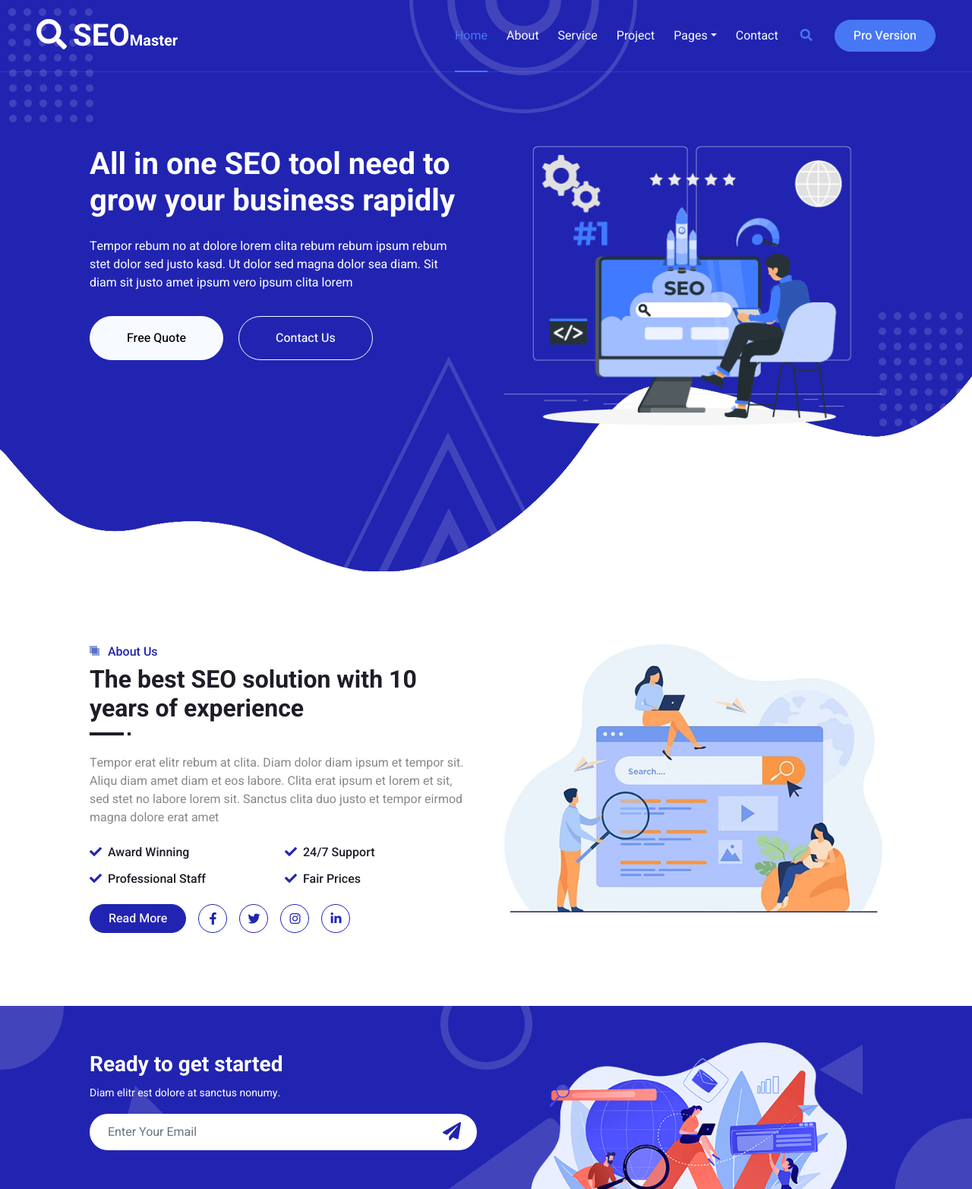
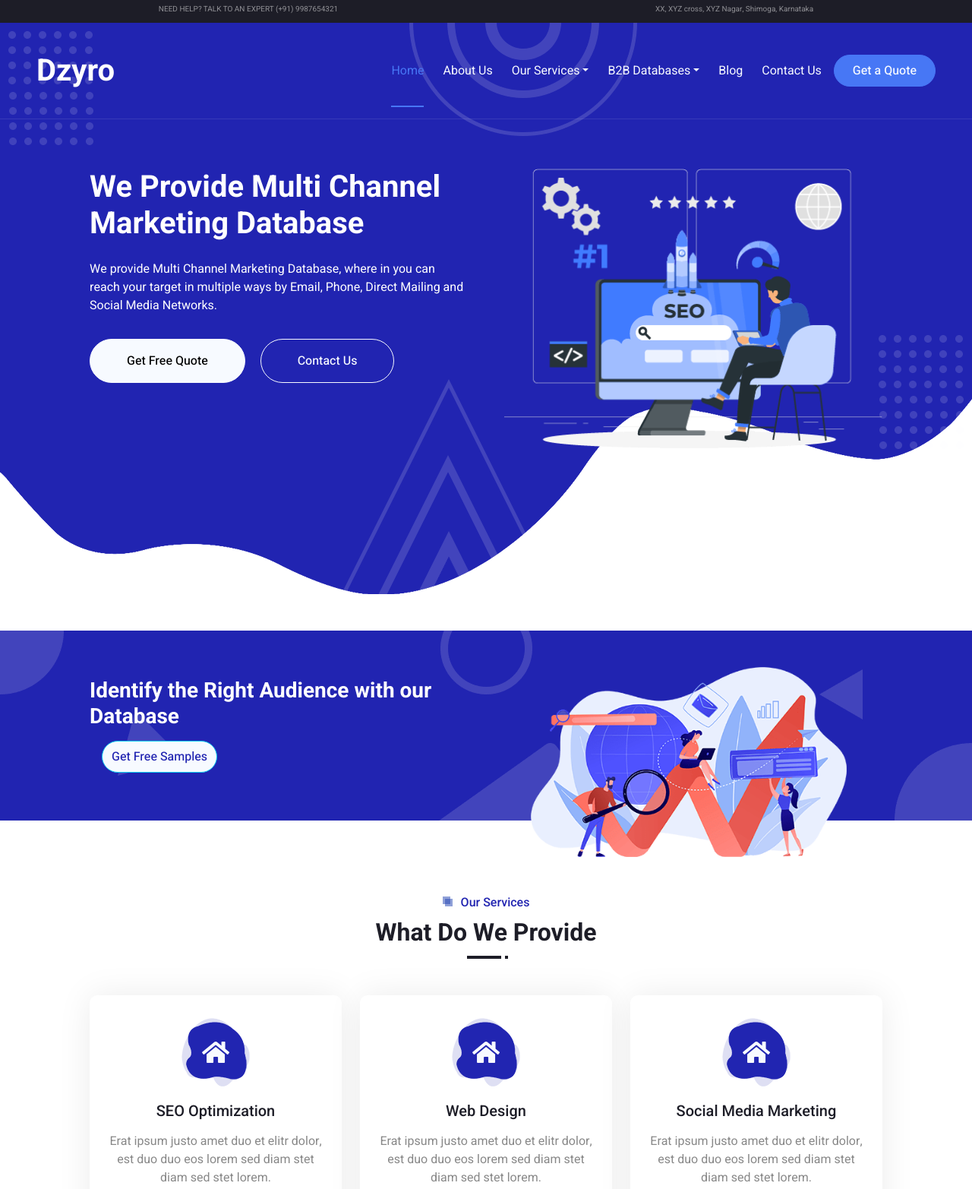
Before and after one commit to mohammedzainkhazi/static-dzyro, a plain HTML site: page index.html in a window 1280 px wide. Shown: the top 1565 px of the page at 76% size. Drawn offline with nearby package versions, Linux system fonts and the light colour scheme.

Commit message:
Modified Home Page to 80%

```diff
--- a/READ-ME.txt
+++ b/READ-ME.txt
@@ -1,4 +1,4 @@
-  =>  Template Name    : SEO Master - SEO Agency Website Template
+  =>  Template Name    : Dzyro - SEO Agency Website Template
 
   =>  Template Link    : https://htmlcodex.com/seo-agency-website-template
 
--- a/index.html
+++ b/index.html
@@ -3,7 +3,7 @@
 
 <head>
     <meta charset="utf-8">
-    <title>SEO Master - SEO Agency Website Template</title>
+    <title>Dzyro | Home</title>
     <meta content="width=device-width, initial-scale=1.0" name="viewport">
     <meta content="" name="keywords">
     <meta content="" name="description">
@@ -42,12 +42,17 @@
         </div>
         <!-- Spinner End -->
 
+        <!-- Help Address -->
+        <div class="bg-dark d-flex align-items-center text-center justify-content-around text-white-50" style="padding-top:10px;height:30px;font-size: 10px;">
+            <p>NEED HELP? TALK TO AN EXPERT (+91) 9987654321</p>
+            <p>XX, XYZ cross, XYZ Nagar, Shimoga, Karnataka</p>
+        </div>
 
         <!-- Navbar & Hero Start -->
         <div class="container-xxl position-relative p-0">
-            <nav class="navbar navbar-expand-lg navbar-light px-4 px-lg-5 py-3 py-lg-0">
+            <nav class="navbar navbar-expand-lg navbar-light px-4 px-lg-5 py-5 py-lg-3">
                 <a href="" class="navbar-brand p-0">
-                    <h1 class="m-0"><i class="fa fa-search me-2"></i>SEO<span class="fs-5">Master</span></h1>
+                    <h1 class="m-0">Dzyro</h1>
                     <!-- <img src="img/logo.png" alt="Logo"> -->
                 </a>
                 <button class="navbar-toggler" type="button" data-bs-toggle="collapse" data-bs-target="#navbarCollapse">
@@ -56,21 +61,27 @@
                 <div class="collapse navbar-collapse" id="navbarCollapse">
                     <div class="navbar-nav ms-auto py-0">
                         <a href="index.html" class="nav-item nav-link active">Home</a>
-                        <a href="about.html" class="nav-item nav-link">About</a>
-                        <a href="service.html" class="nav-item nav-link">Service</a>
-                        <a href="project.html" class="nav-item nav-link">Project</a>
+                        <a href="about.html" class="nav-item nav-link">About Us</a>
                         <div class="nav-item dropdown">
-                            <a href="#" class="nav-link dropdown-toggle" data-bs-toggle="dropdown">Pages</a>
+                            <a href="#" class="nav-link dropdown-toggle" data-bs-toggle="dropdown">Our Services</a>
                             <div class="dropdown-menu m-0">
                                 <a href="team.html" class="dropdown-item">Our Team</a>
                                 <a href="testimonial.html" class="dropdown-item">Testimonial</a>
                                 <a href="404.html" class="dropdown-item">404 Page</a>
                             </div>
                         </div>
-                        <a href="contact.html" class="nav-item nav-link">Contact</a>
+                        <div class="nav-item dropdown">
+                            <a href="#" class="nav-link dropdown-toggle" data-bs-toggle="dropdown">B2B Databases</a>
+                            <div class="dropdown-menu m-0">
+                                <a href="team.html" class="dropdown-item">Our Team</a>
+                                <a href="testimonial.html" class="dropdown-item">Testimonial</a>
+                                <a href="404.html" class="dropdown-item">404 Page</a>
+                            </div>
+                        </div>
+                        <a href="project.html" class="nav-item nav-link">Blog</a>
+                        <a href="contact.html" class="nav-item nav-link">Contact Us</a>
                     </div>
-                    <butaton type="button" class="btn text-secondary ms-3" data-bs-toggle="modal" data-bs-target="#searchModal"><i class="fa fa-search"></i></butaton>
-                    <a href="https://htmlcodex.com/startup-company-website-template" class="btn btn-secondary text-light rounded-pill py-2 px-4 ms-3">Pro Version</a>
+                    <a href="https://dzyro.com" class="btn btn-secondary text-light rounded-pill py-2 px-4 ms-3">Get a Quote</a>
                 </div>
             </nav>
 
@@ -78,9 +89,9 @@
                 <div class="container my-5 py-5 px-lg-5">
                     <div class="row g-5 py-5">
                         <div class="col-lg-6 text-center text-lg-start">
-                            <h1 class="text-white mb-4 animated zoomIn">All in one SEO tool need to grow your business rapidly</h1>
-                            <p class="text-white pb-3 animated zoomIn">Tempor rebum no at dolore lorem clita rebum rebum ipsum rebum stet dolor sed justo kasd. Ut dolor sed magna dolor sea diam. Sit diam sit justo amet ipsum vero ipsum clita lorem</p>
-                            <a href="" class="btn btn-light py-sm-3 px-sm-5 rounded-pill me-3 animated slideInLeft">Free Quote</a>
+                            <h1 class="text-white mb-4 animated zoomIn">We Provide Multi Channel Marketing Database</h1>
+                            <p class="text-white pb-3 animated zoomIn">We provide Multi Channel Marketing Database, where in you can reach your target in multiple ways by Email, Phone, Direct Mailing and Social Media Networks.</p>
+                            <a href="" class="btn btn-light py-sm-3 px-sm-5 rounded-pill me-3 animated slideInLeft">Get Free Quote</a>
                             <a href="" class="btn btn-outline-light py-sm-3 px-sm-5 rounded-pill animated slideInRight">Contact Us</a>
                         </div>
                         <div class="col-lg-6 text-center text-lg-start">
@@ -112,53 +123,14 @@
         <!-- Full Screen Search End -->
 
 
-        <!-- About Start -->
-        <div class="container-xxl py-5">
-            <div class="container px-lg-5">
-                <div class="row g-5">
-                    <div class="col-lg-6 wow fadeInUp" data-wow-delay="0.1s">
-                        <div class="section-title position-relative mb-4 pb-2">
-                            <h6 class="position-relative text-primary ps-4">About Us</h6>
-                            <h2 class="mt-2">The best SEO solution with 10 years of experience</h2>
-                        </div>
-                        <p class="mb-4">Tempor erat elitr rebum at clita. Diam dolor diam ipsum et tempor sit. Aliqu diam amet diam et eos labore. Clita erat ipsum et lorem et sit, sed stet no labore lorem sit. Sanctus clita duo justo et tempor eirmod magna dolore erat amet</p>
-                        <div class="row g-3">
-                            <div class="col-sm-6">
-                                <h6 class="mb-3"><i class="fa fa-check text-primary me-2"></i>Award Winning</h6>
-                                <h6 class="mb-0"><i class="fa fa-check text-primary me-2"></i>Professional Staff</h6>
-                            </div>
-                            <div class="col-sm-6">
-                                <h6 class="mb-3"><i class="fa fa-check text-primary me-2"></i>24/7 Support</h6>
-                                <h6 class="mb-0"><i class="fa fa-check text-primary me-2"></i>Fair Prices</h6>
-                            </div>
-                        </div>
-                        <div class="d-flex align-items-center mt-4">
-                            <a class="btn btn-primary rounded-pill px-4 me-3" href="">Read More</a>
-                            <a class="btn btn-outline-primary btn-square me-3" href=""><i class="fab fa-facebook-f"></i></a>
-                            <a class="btn btn-outline-primary btn-square me-3" href=""><i class="fab fa-twitter"></i></a>
-                            <a class="btn btn-outline-primary btn-square me-3" href=""><i class="fab fa-instagram"></i></a>
-                            <a class="btn btn-outline-primary btn-square" href=""><i class="fab fa-linkedin-in"></i></a>
-                        </div>
-                    </div>
-                    <div class="col-lg-6">
-                        <img class="img-fluid wow zoomIn" data-wow-delay="0.5s" src="img/about.jpg">
-                    </div>
-                </div>
-            </div>
-        </div>
-        <!-- About End -->
-
-
         <!-- Newsletter Start -->
         <div class="container-xxl bg-primary newsletter my-5 wow fadeInUp" data-wow-delay="0.1s">
             <div class="container px-lg-5">
                 <div class="row align-items-center" style="height: 250px;">
                     <div class="col-12 col-md-6">
-                        <h3 class="text-white">Ready to get started</h3>
-                        <small class="text-white">Diam elitr est dolore at sanctus nonumy.</small>
+                        <h3 class="text-white">Identify the Right Audience with our Database</h3>
                         <div class="position-relative w-100 mt-3">
-                            <input class="form-control border-0 rounded-pill w-100 ps-4 pe-5" type="text" placeholder="Enter Your Email" style="height: 48px;">
-                            <button type="button" class="btn shadow-none position-absolute top-0 end-0 mt-1 me-2"><i class="fa fa-paper-plane text-primary fs-4"></i></button>
+                            <button class="btn btn-light btn-outline-info text-primary rounded-pill py-2 ms-3 m-0">Get Free Samples</button>
                         </div>
                     </div>
                     <div class="col-md-6 text-center mb-n5 d-none d-md-block">
@@ -175,7 +147,7 @@
             <div class="container px-lg-5">
                 <div class="section-title position-relative text-center mb-5 pb-2 wow fadeInUp" data-wow-delay="0.1s">
                     <h6 class="position-relative d-inline text-primary ps-4">Our Services</h6>
-                    <h2 class="mt-2">What Solutions We Provide</h2>
+                    <h2 class="mt-2">What Do We Provide</h2>
                 </div>
                 <div class="row g-4">
                     <div class="col-lg-4 col-md-6 wow zoomIn" data-wow-delay="0.1s">
@@ -213,7 +185,7 @@
                             <div class="service-icon flex-shrink-0">
                                 <i class="fa fa-home fa-2x"></i>
                             </div>
-                            <h5 class="mb-3">Email Marketing</h5>
+                            <h5 class="mb-3">Industry Based Database</h5>
                             <p>Erat ipsum justo amet duo et elitr dolor, est duo duo eos lorem sed diam stet diam sed stet lorem.</p>
                             <a class="btn px-3 mt-auto mx-auto" href="">Read More</a>
                         </div>
@@ -223,7 +195,7 @@
                             <div class="service-icon flex-shrink-0">
                                 <i class="fa fa-home fa-2x"></i>
                             </div>
-                            <h5 class="mb-3">PPC Advertising</h5>
+                            <h5 class="mb-3">List of Technology Users</h5>
                             <p>Erat ipsum justo amet duo et elitr dolor, est duo duo eos lorem sed diam stet diam sed stet lorem.</p>
                             <a class="btn px-3 mt-auto mx-auto" href="">Read More</a>
                         </div>
@@ -233,7 +205,7 @@
                             <div class="service-icon flex-shrink-0">
                                 <i class="fa fa-home fa-2x"></i>
                             </div>
-                            <h5 class="mb-3">App Development</h5>
+                            <h5 class="mb-3">Data Appending and Cleansing</h5>
                             <p>Erat ipsum justo amet duo et elitr dolor, est duo duo eos lorem sed diam stet diam sed stet lorem.</p>
                             <a class="btn px-3 mt-auto mx-auto" href="">Read More</a>
                         </div>
```
Also changed, not shown: 404.html (+3 -4 lines), about.html (+16 -9 lines), contact.html (+15 -9 lines), project.html (+16 -9 lines), service.html (+3 -4 lines), team.html (+3 -4 lines), testimonial.html (+3 -4 lines).
